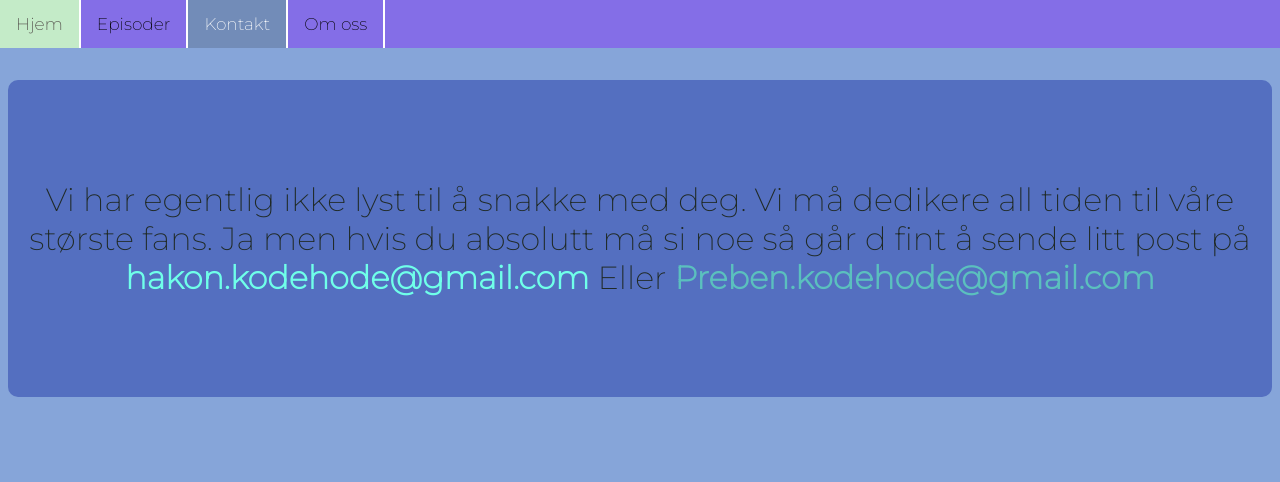
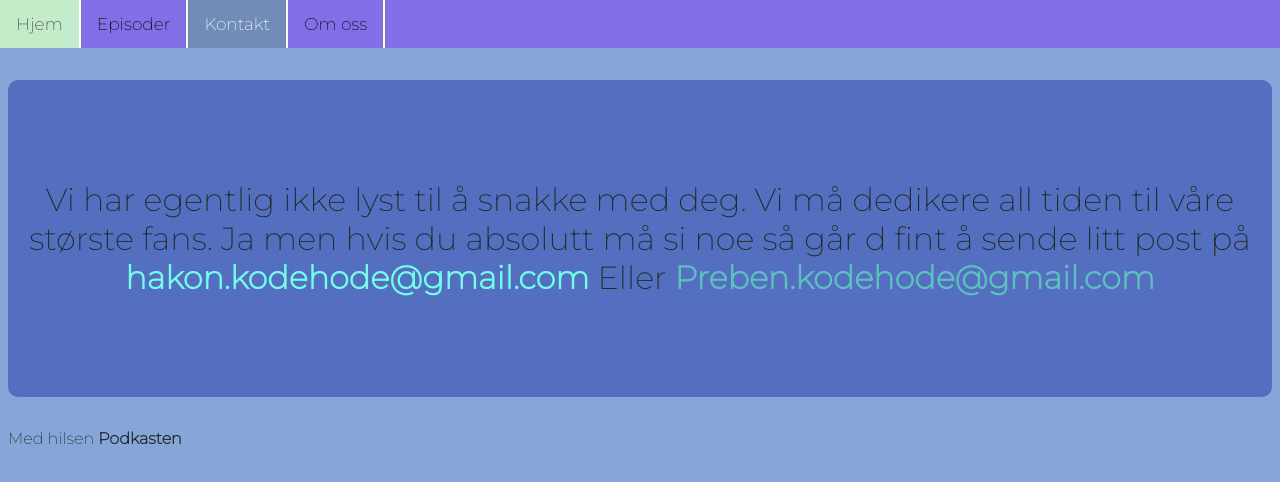
Before and after one commit to prebeen/Podcast, a plain HTML site: page contact.html in a window 1280 px wide. Drawn offline with Linux system fonts and the light colour scheme.

Commit message:
Update contact.html

```diff
--- a/contact.html
+++ b/contact.html
@@ -15,6 +15,7 @@
          til våre største fans. Ja men hvis du absolutt må si noe så går d fint å sende litt post på
          <strong style = "color:#6fffe9;">hakon.kodehode@gmail.com </strong> Eller
          <strong style = "color: #5bc0be">Preben.kodehode@gmail.com</strong>
+         <p>Med hilsen <span style="font-weight:bold">Podkasten</span></p>
     </p>
 
 
```
